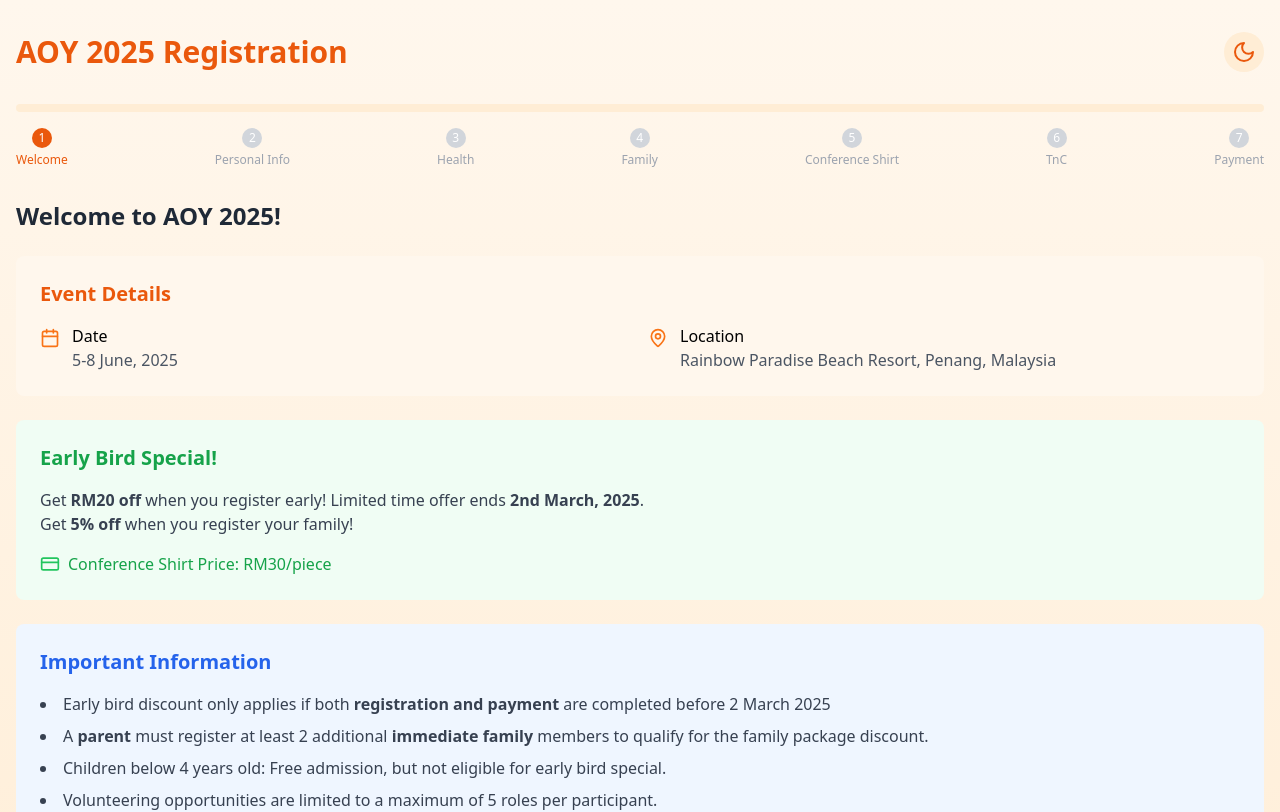
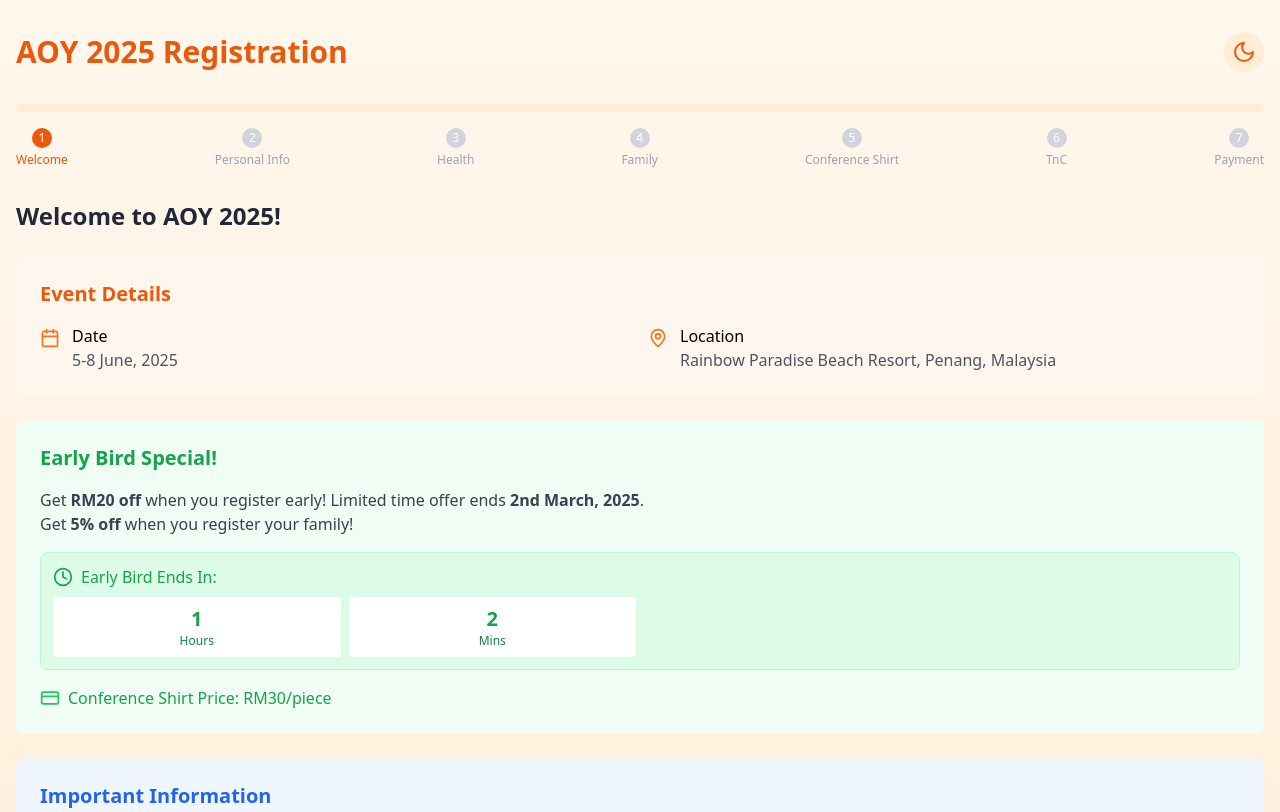
Before and after one commit to William2897/aoy-registration-form, a React (Vite) app in the folder frontend/: page / in a window 1280 px wide. Shown: the top 812 px of the page. Built offline with nearby package versions, Linux system fonts and the light colour scheme.

Commit message:
Add countdown timer for early bird registration in WelcomeSection

```diff
--- a/frontend/src/components/WelcomeSection.tsx
+++ b/frontend/src/components/WelcomeSection.tsx
@@ -1,11 +1,47 @@
-import React from 'react';
-import {Calendar, Mail, CreditCard, MapPin } from 'lucide-react';
+import React, { useState, useEffect } from 'react';
+import {Calendar, Mail, CreditCard, MapPin, Clock } from 'lucide-react';
 
 interface WelcomeSectionProps {
   onNext: () => void;
 }
 
 const WelcomeSection: React.FC<WelcomeSectionProps> = ({ onNext }) => {
+  // Add state for countdown
+  const [timeLeft, setTimeLeft] = useState({
+    hours: 0,
+    minutes: 0,
+  });
+
+  // Early bird end date from the pricing utility (March 2nd, 2025, 23:59 GMT+8)
+  const earlyBirdEndDate = new Date('2025-03-02T23:59:00+08:00');
+
+  useEffect(() => {
+    const calculateTimeLeft = () => {
+      const now = new Date();
+      const difference = earlyBirdEndDate.getTime() - now.getTime();
+
+      if (difference > 0) {
+        setTimeLeft({
+          hours: Math.floor((difference / (1000 * 60 * 60)) % 24),
+          minutes: Math.floor((difference / (1000 * 60)) % 60),
+        });
+      } else {
+        // Early bird period has ended
+        setTimeLeft({hours: 0, minutes: 0});
+      }
+    };
+
+    // Calculate immediately
+    calculateTimeLeft();
+
+    // Update every second
+    const timer = setInterval(calculateTimeLeft, 1000);
+
+    return () => clearInterval(timer);
+  }, []);
+
+  const isEarlyBirdActive = new Date() <= earlyBirdEndDate;
+
   return (
     <div className="animate-fade-in">
       <h2 className="section-title">Welcome to AOY 2025!</h2>
@@ -43,6 +79,28 @@
           <p className="text-gray-700 dark:text-gray-300">
             Get <strong>5% off</strong> when you register your family!
           </p>
+
+          {isEarlyBirdActive && (
+            <div className="mt-4 p-3 border border-green-200 dark:border-green-800 bg-green-100 dark:bg-green-900/30 rounded-lg">
+              <div className="flex items-center justify-between mb-2">
+                <div className="flex items-center space-x-2">
+                  <Clock className="w-5 h-5 text-green-600 dark:text-green-400" />
+                  <span className="font-medium text-green-600 dark:text-green-400">Early Bird Ends In:</span>
+                </div>
+              </div>
+              <div className="grid grid-cols-4 gap-2 text-center">
+                <div className="bg-white dark:bg-gray-700 p-2 rounded">
+                  <div className="text-xl font-bold text-green-600 dark:text-green-400">{timeLeft.hours}</div>
+                  <div className="text-xs text-green-700 dark:text-green-300">Hours</div>
+                </div>
+                <div className="bg-white dark:bg-gray-700 p-2 rounded">
+                  <div className="text-xl font-bold text-green-600 dark:text-green-400">{timeLeft.minutes}</div>
+                  <div className="text-xs text-green-700 dark:text-green-300">Mins</div>
+                </div>
+              </div>
+            </div>
+          )}
+
           <div className="mt-4 flex items-center space-x-2">
             <CreditCard className="w-5 h-5 text-green-500" />
             <span className="text-green-600 dark:text-green-400 font-medium">
```
